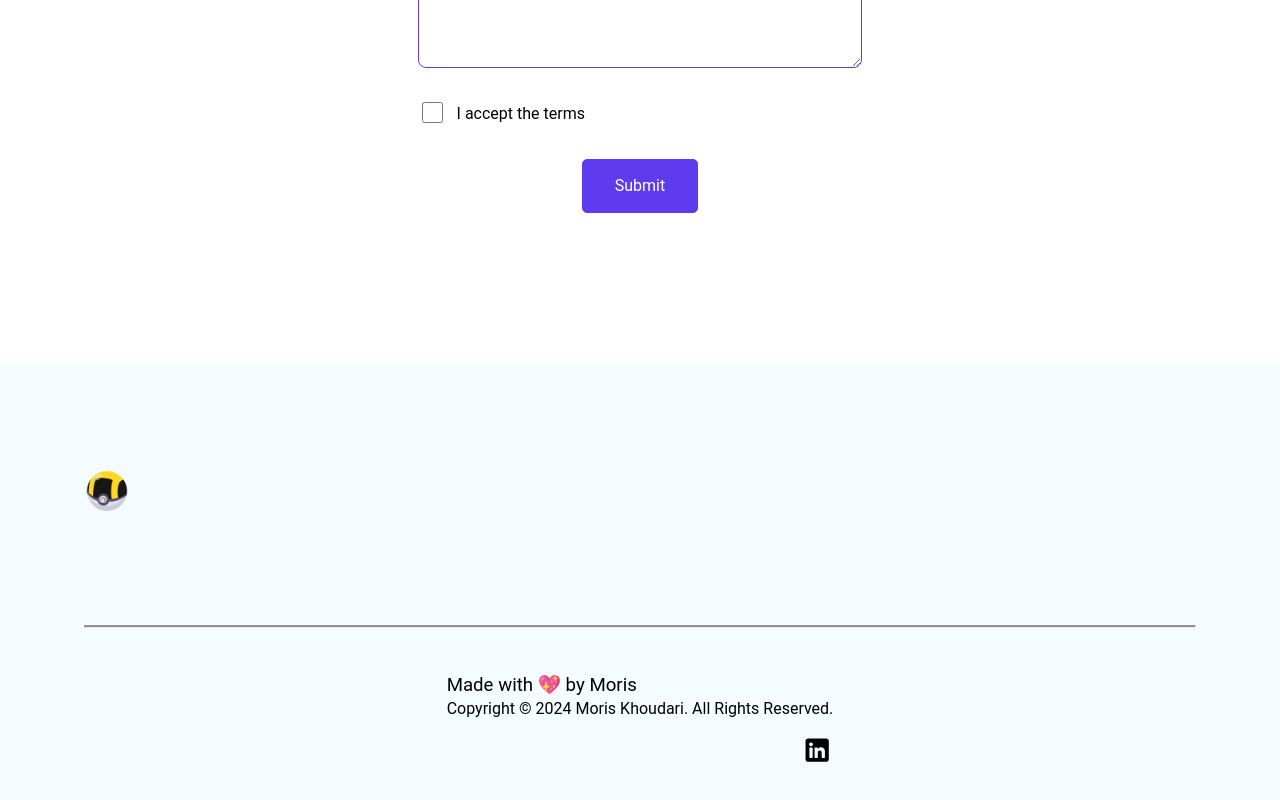
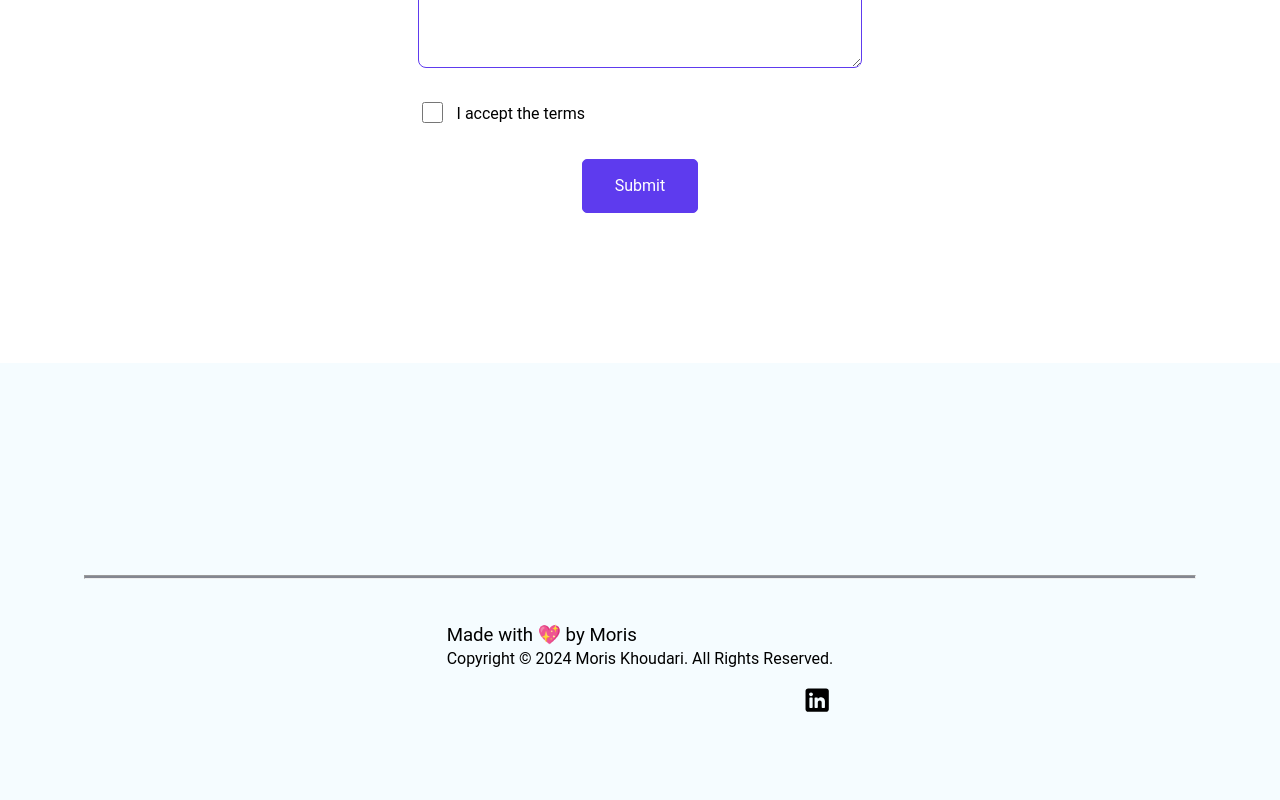
Before and after one commit to moris96/new-portfolio-react, a React (Create React App) app: page / in a window 1280 px wide. Shown: the part 4440-5240 px from the top of the page. Built offline with nearby package versions, Linux system fonts and the light colour scheme; a web font is replaced by a local one.

Commit message:
cleaned up footer

```diff
--- a/src/components/Footer/Footer.css
+++ b/src/components/Footer/Footer.css
@@ -4,13 +4,6 @@
     flex-direction: column;
     align-items: flex-start;
     background: var(--bg-shade);
-    align-items: center;
-    align-self: stretch;
-}
-
-.footer-link-container {
-    display: flex;
-    justify-content: space-between;
     align-items: center;
     align-self: stretch;
 }
--- a/src/components/Footer/Footer.js
+++ b/src/components/Footer/Footer.js
@@ -1,14 +1,10 @@
 import React from 'react';
 import './Footer.css';
+
 
 const Footer = () => {
   return (
     <footer id='myFooter' className='footer-container'>
-        <div className='footer-link-container'>
-            <div>
-            <img src='../images/logo.png' alt='logo' className='nav-img' />
-            </div>
-        </div>
         <hr className='divider' />
         <div className='footer-content-container'>
             <p className='footer-content'>Made with 💖 by Moris</p>
```
